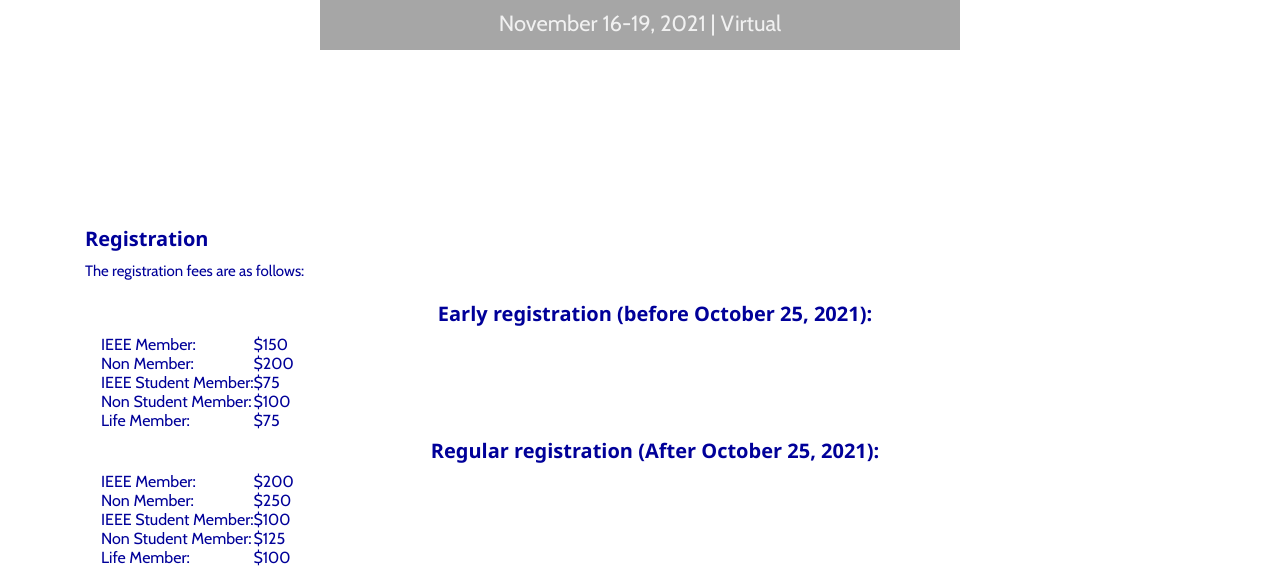
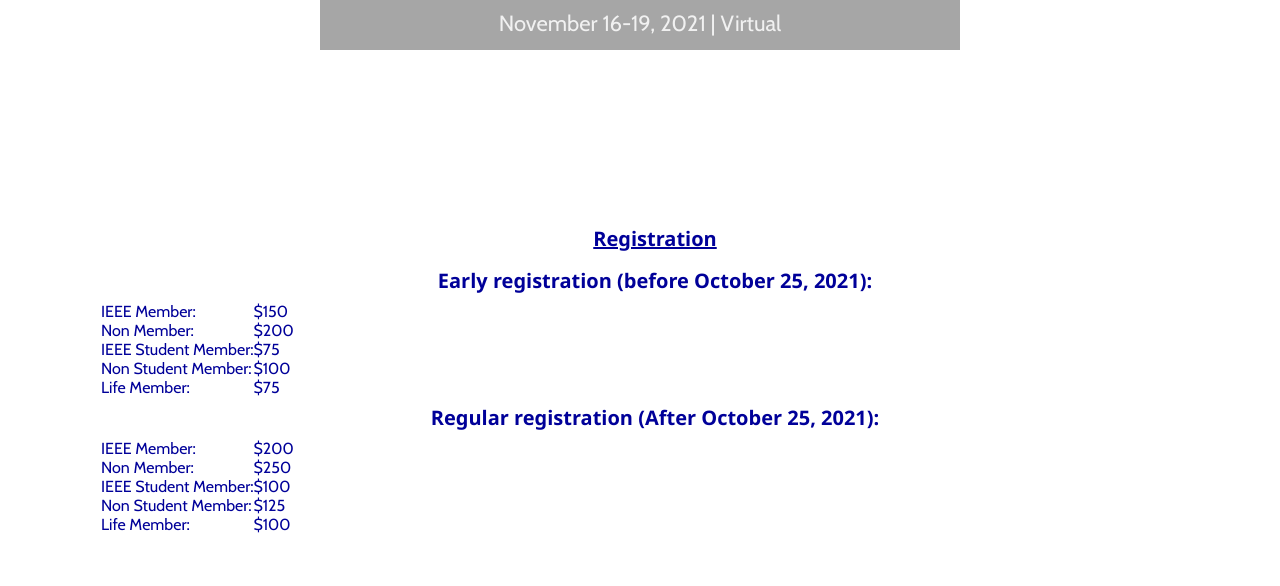
Before and after one commit to jeya-maria-jose/AVSS2021, a plain HTML site: page pages/registration.html in a window 1280 px wide. Shown: the part 214-800 px from the top of the page. Drawn offline with nearby package versions, Linux system fonts and the light colour scheme.

Commit message:
Update registration.html

```diff
--- a/pages/registration.html
+++ b/pages/registration.html
@@ -477,13 +477,15 @@ a {
 
 
 
-    	<h4 id="title1">Registration </h4>
-	<!--	<p style="text-align:left;">All accepted papers (main conference and competition) MUST have at least one registered author with a non-student registration no later than Monday, April 1, 2019, 11:59 PM Pacific Time (the early registration deadline). A student author can register at the student rate only if another co-author has registered at the full rate.  Each full conference registration can cover up to three papers. A student registration or a complimentary registration cannot cover a paper.</p>
+	<!-- <div class="panel panel-transparent  w3-container w3-center w3-animate-bottom">
+		<h4 id="title1">To be updated... </h4> -->
 
-		<!-- <p style="text-align:left;">Click <a href="https://www.regonline.com/icb2019" target="_blank" >here </a> to register for the conference. </p>
--->
-		<p style="text-align:left;"> The registration fees are as follows:</p>
-		 <div class="panel-body">
+
+	   <div class="panel-header">
+		   <h4 id="heading">Registration</h4>
+	   </div>
+
+	           <div class="panel-body">
 			<div class="row">
 					  <div class="col-sm-12  w3-container w3-center w3-animate-bottom"  id="datesBlock">
 						    <h4>Early registration (before October 25, 2021):	</h4>
```
